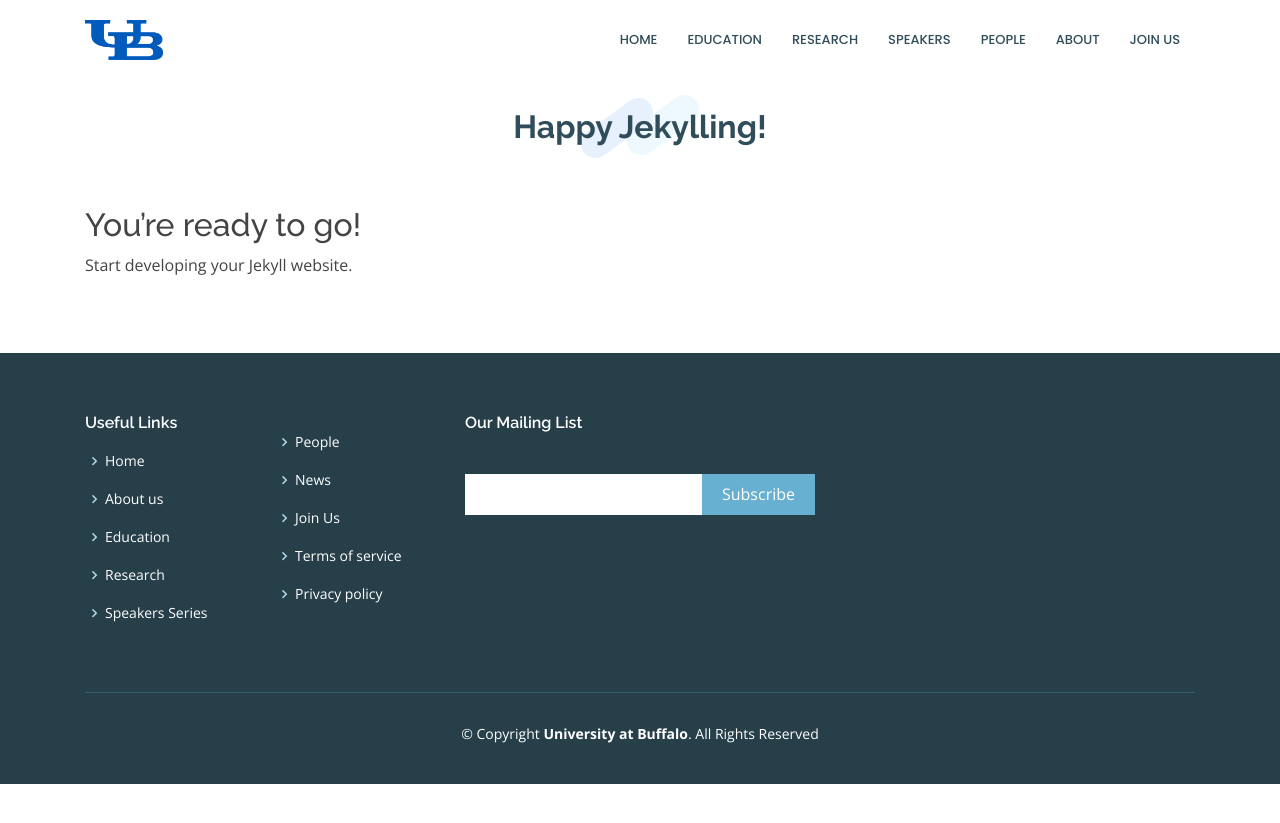
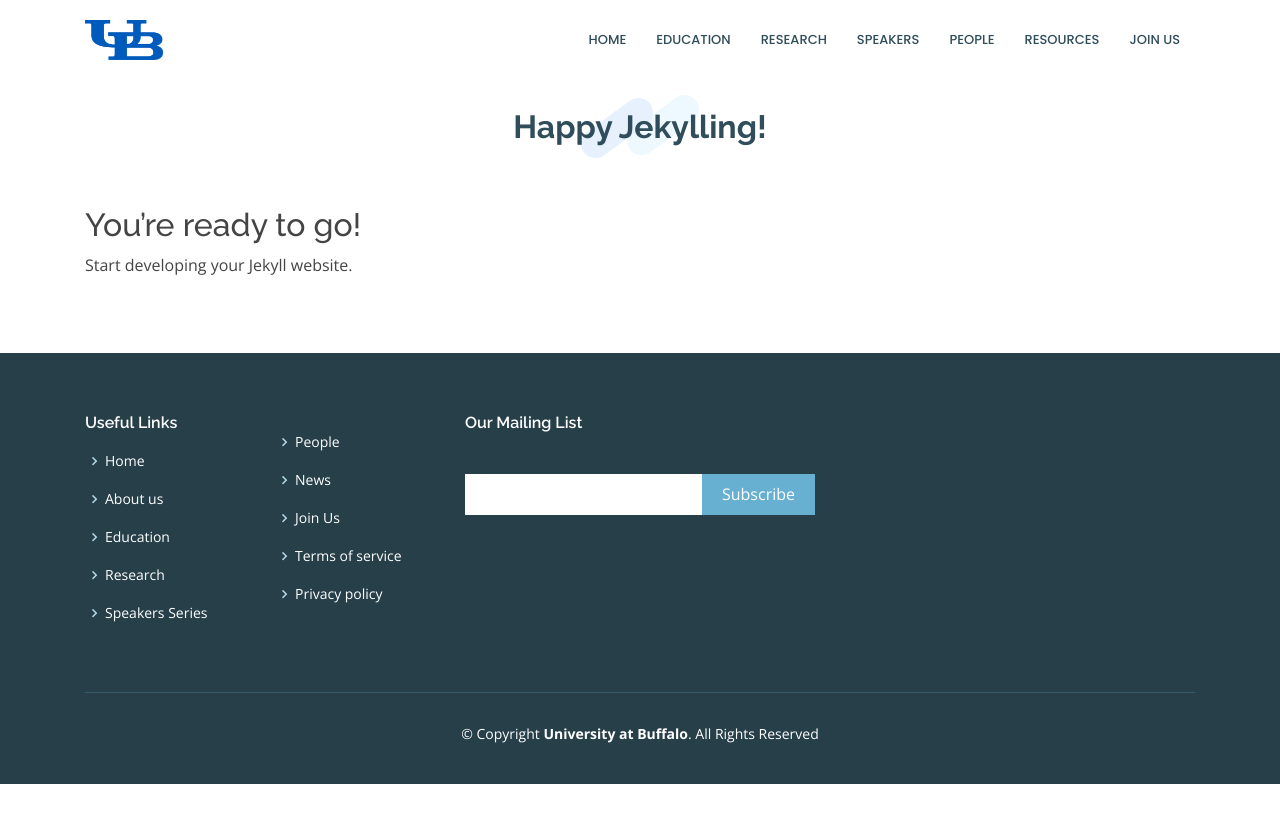
Before and after one commit to Mgeraci19/CS4SG.github.io, a Jekyll site: the page built from index.md, in a window 1280 px wide. Shown: the top 823 px of the page. Built offline with Jekyll 4.4.1, drawn with Linux system fonts in a browser that asks for light colours.

Commit message:
Update header.html

```diff
--- a/_includes/header.html
+++ b/_includes/header.html
@@ -14,7 +14,7 @@
           <li><a href="\#services">Research</a></li>
           <li><a href="\#testimonials">Speakers</a></li>
           <li><a href="\#team">People</a></li>
-          <li><a href="\#news">About</a></li>
+          <li><a href="\resources.html">Resources</a></li>
           <li><a href="\#contact">Join us</a></li>
 
         </ul>
```
